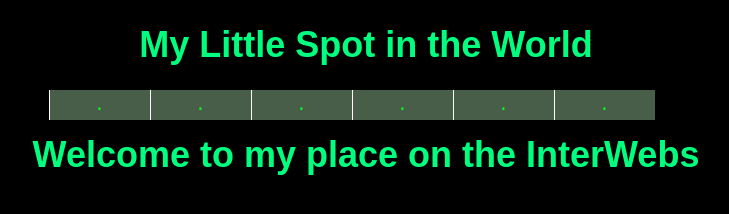
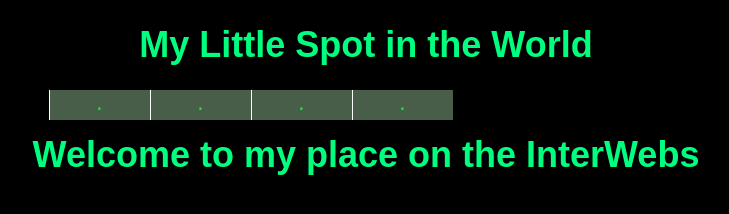
Before and after one commit to mixedup4x4/mixedup4x4.github.io, a plain HTML site: page index.html in a window 1280 px wide. Shown: the whole page, without its empty margins (274-1003 px from the left). Drawn offline with Linux system fonts and the light colour scheme.

Commit message:
Update index.html

```diff
--- a/index.html
+++ b/index.html
@@ -13,8 +13,6 @@
 <li><a href="index.html">.</a></li>
 <li><a href="index.html">.</a></li>
 <li><a href="index.html">.</a></li>
-<li><a href="index.html">.</a></li>
-<li><a href="index.html">.</a></li>
 </ul>
 
 <br />
```
